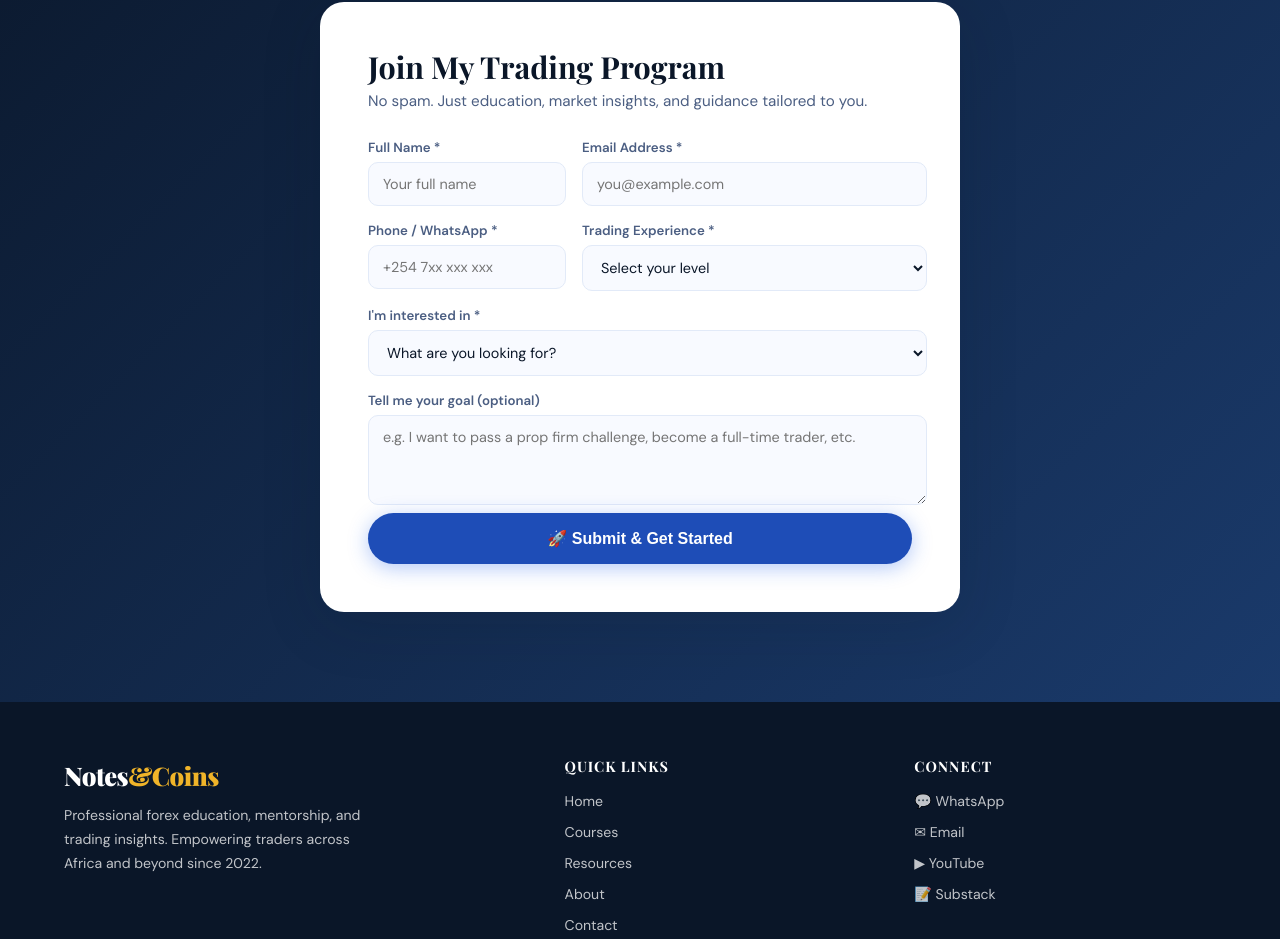
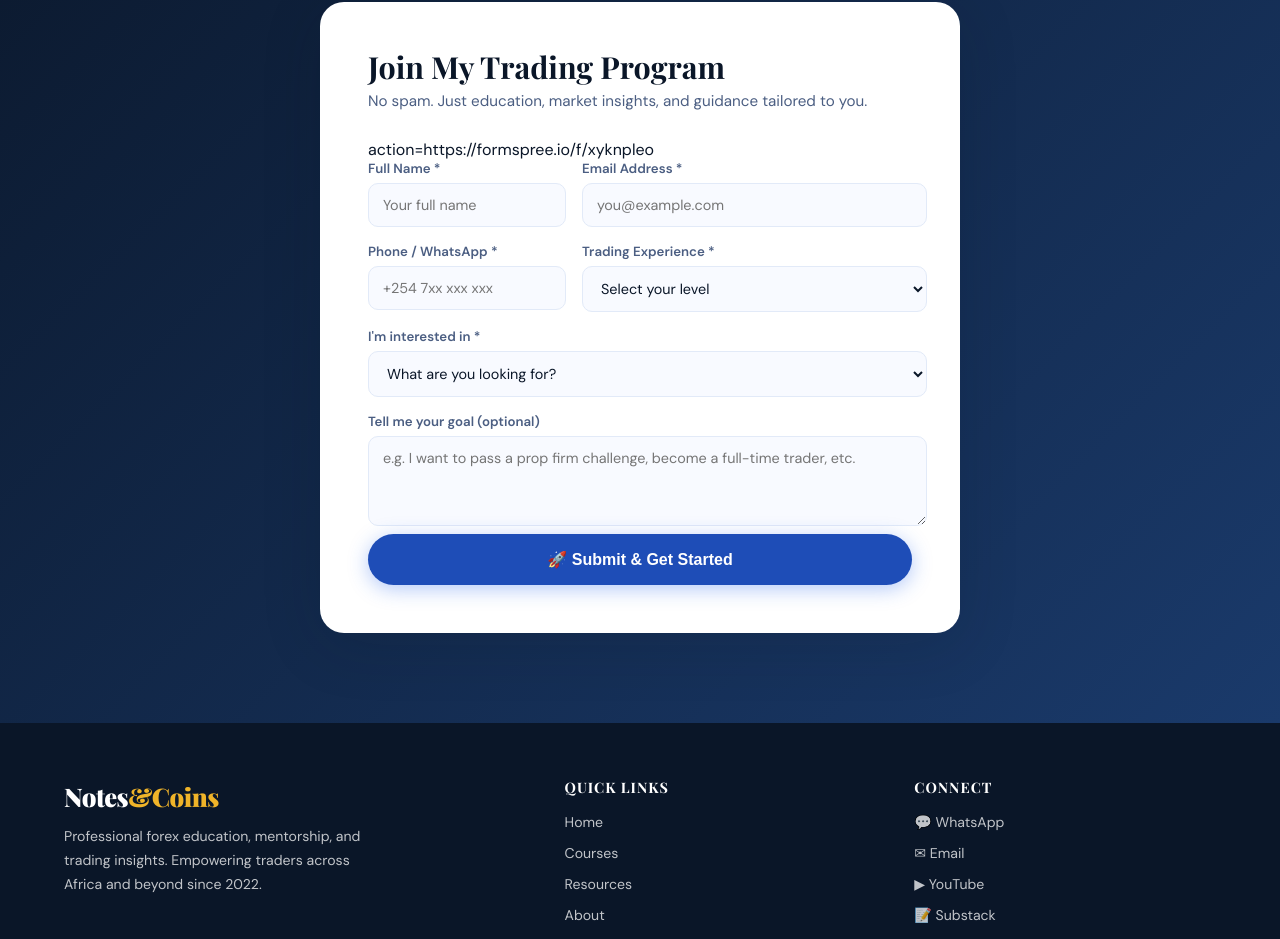
Before and after one commit to eratobryn-debug/notesandcoins, a plain HTML site: page index.html in a window 1280 px wide. Shown: the part 2074-3013 px from the top of the page. Drawn offline with nearby package versions, Linux system fonts and the light colour scheme.

Commit message:
Update index.html

```diff
--- a/index.html
+++ b/index.html
@@ -742,7 +742,7 @@
       <div class="form-wrap reveal">
         <h2>Join My Trading Program</h2>
         <p>No spam. Just education, market insights, and guidance tailored to you.</p>
-        <form id="leadForm" onsubmit="submitForm(event)">
+        <form id="leadForm" onsubmit="submitForm(event)">action=https://formspree.io/f/xyknpleo
           <div class="form-grid">
             <div class="form-group">
               <label>Full Name *</label>
```
